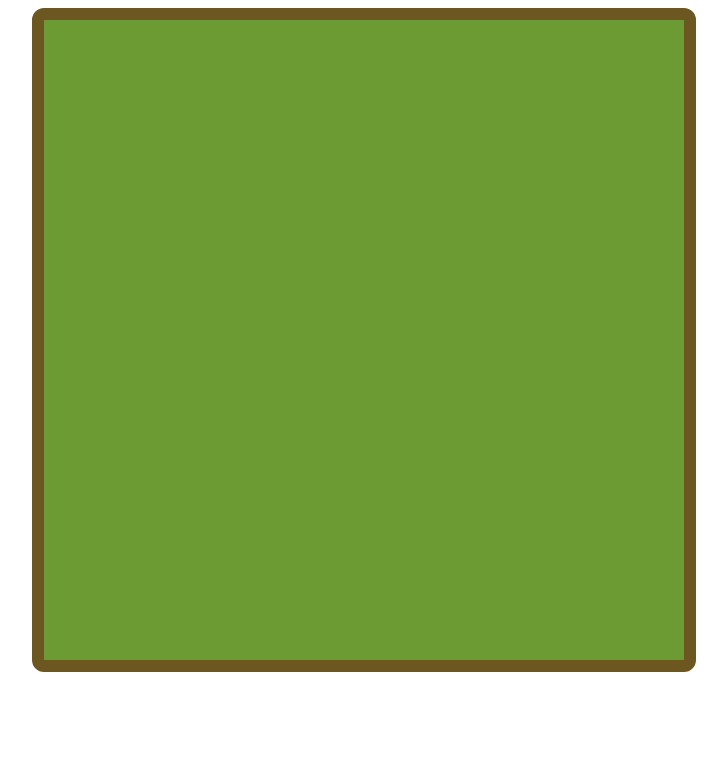
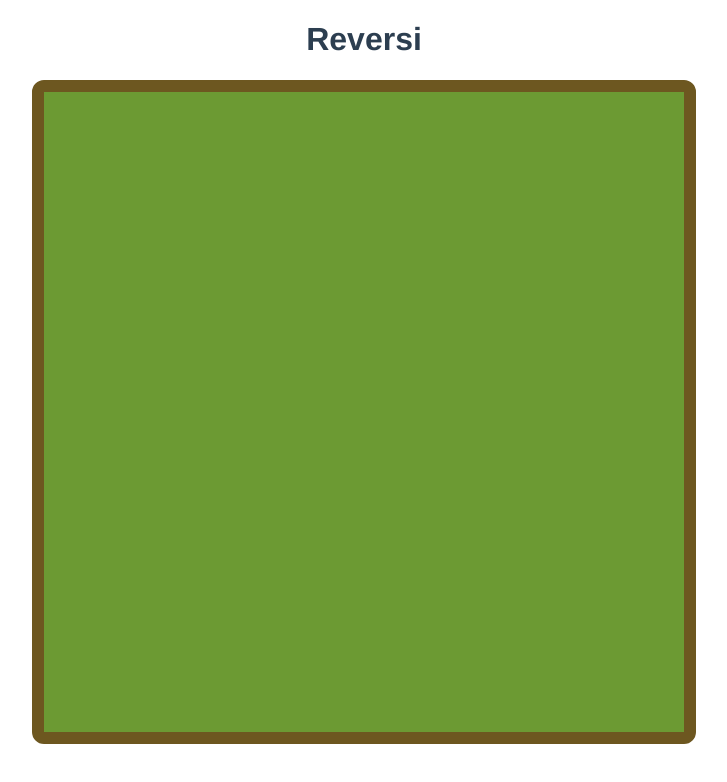
Before and after one commit to matthias-pinard/Reversi, a Vue app in the folder front/Reversi/: page / in a window 1280 px wide. Shown: the top 782 px of the page, without its empty margins (276-1003 px from the left). Built offline with nearby package versions, Linux system fonts and the light colour scheme.

Commit message:
Création component Jeton

```diff
--- a/front/Reversi/src/App.vue
+++ b/front/Reversi/src/App.vue
@@ -1,16 +1,30 @@
 <template>
   <div id="app">
-    <Board/>
+    <h1>Reversi</h1>
+    <Plateau/>
   </div>
 </template>
 
 <script>
-import Board from './components/Board'
+import Plateau from './components/Plateau'
+
 
 export default {
   name: 'App',
   components: {
-    Board
+    Plateau,
   }
 }
 </script>
+
+<style>
+#app {
+  font-family: 'Avenir', Helvetica, Arial, sans-serif;
+  -webkit-font-smoothing: antialiased;
+  -moz-osx-font-smoothing: grayscale;
+  color: #2c3e50;
+}
+h1 {
+  text-align: center;
+}
+</style>
--- /dev/null
+++ b/front/Reversi/src/components/Jeton.vue
@@ -0,0 +1,18 @@
+<template>
+    <div class="jeton" :class="{ white, black }">
+    </div>
+</template>
+
+<script>
+export default {
+    props: {
+        color: {
+            required: true,
+            type: Number
+        }
+    },
+}
+</script>
+
+
+<style src="@/style/jeton.css"></style>
--- /dev/null
+++ b/front/Reversi/src/components/Plateau.vue
@@ -0,0 +1,60 @@
+<template>
+    <div class="contour-plateau">
+        <div class="plateau">
+            <!--
+            <div
+                class="cell"
+                v-for="cell in cells"
+                :class="{ playable: cell.isPlayable }"
+                :key="cell.key"
+                @click="play(cell)"
+            >
+                <jeton
+                    v-if="cell.value !== 0"
+                    :color="cell.value"
+                />
+            </div>
+            -->
+        </div>
+    </div>
+</template>
+
+<script>
+import { mapState, mapGetters } from 'vuex';
+import Jeton from './Jeton'
+
+export default {
+    computed: {
+        ...mapState([
+            'board'
+        ]),
+        ...mapGetters([
+            'playableCells'
+        ]),
+        cells () {
+            const { playableCells } = this;
+            return this.board.map((cell, index) => ({
+                key: 'cell-${index}',
+                value: cell,
+                position: index,
+                isPlayable: playableCells.indexOf(index) > -1
+            }));
+        }
+    },
+
+    components: {
+        Jeton
+    }
+
+   /*methods: {
+        play (cell) {
+            if (cell.isPlayable) {
+                this.$store.dispatch('play', cell.position);
+            }
+        }
+   }*/
+}
+</script>
+
+
+<style src="@/style/plateau.css"></style>
--- /dev/null
+++ b/front/Reversi/src/style/jeton.css
@@ -0,0 +1,13 @@
+.jeton {
+    width: 80%;
+    height: 80%;
+    border-radius: 50%;
+    box-shadow: 3px 3px 0 #555;
+    margin: auto;
+}
+.white {
+    background: #fff;
+}
+.black {
+    background: #000;
+}
--- /dev/null
+++ b/front/Reversi/src/style/plateau.css
@@ -0,0 +1,32 @@
+.contour-plateau {
+    width: 50vw;
+    height: 50vw;
+    border: 12px solid #6D5720;
+    border-radius: 12px;
+    margin: 0 auto;
+    min-width: 300px;
+    min-height: 300px;
+    max-width: 700px;
+    max-height: 700px;
+}
+
+.plateau {
+    width: 100%;
+    height: 100%;
+    background: #6C9A33;
+    display: grid;
+    grid-template-columns: 12.5% 12.5% 12.5% 12.5% 12.5% 12.5% 12.5% 12.5%;
+    grid-template-rows: 12.5% 12.5% 12.5% 12.5% 12.5% 12.5% 12.5% 12.5%;
+}
+
+.cell {
+    width: 100%;
+    height: 100%;
+    box-shadow: inset 1px 1px 0 #94C160, inset -1px -1px 0 #477413;
+    display: flex;
+}
+
+.playable {
+    background: #C4E79A;
+    cursor: pointer;
+}
```
